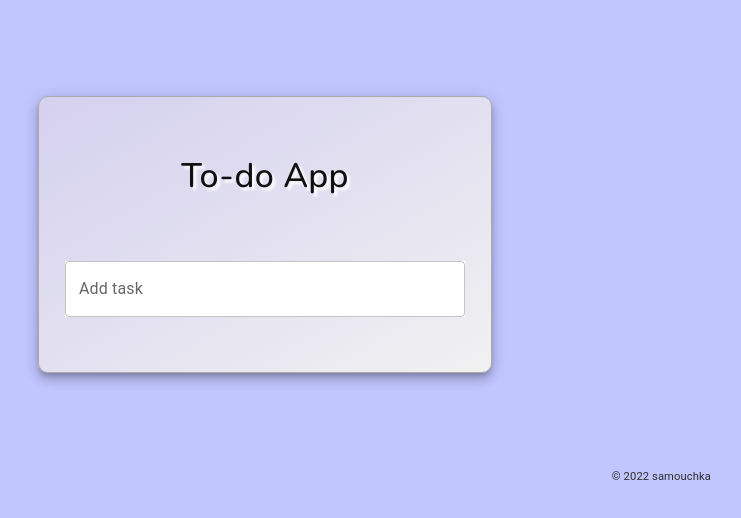
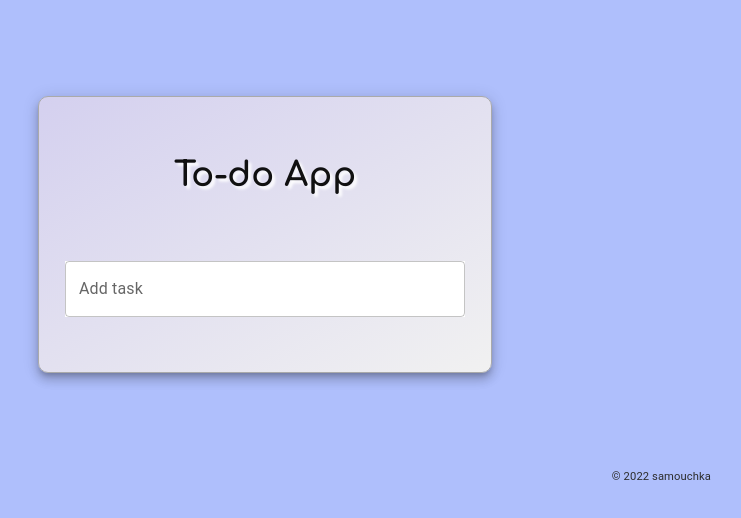
Before and after one commit to samouchka1/Todo-App-MUI, a React (Create React App) app: page / in a window 1280 px wide. Shown: the top 518 px of the page, without its empty margins (375-1116 px from the left). Built offline with nearby package versions, Linux system fonts and the light colour scheme.

Commit message:
styles edit

```diff
--- a/src/App.css
+++ b/src/App.css
@@ -1,3 +1,6 @@
+@import url('https://fonts.googleapis.com/css2?family=Comfortaa:wght@700&display=swap');
+/* google fonts */
+
 .colorTest {
   color: #f0f0f045;
 }
@@ -15,7 +18,7 @@
 
 .boxShadowTest {
   box-shadow: 0px 10px 13px -6px rgba(250, 250, 250, 0.2),0px 20px 31px 3px rgba(255, 255, 255, 0.14),0px 8px 38px 7px rgba(255, 255, 255, 0.12);
-  }
+}
 
 
 /*EDIT STYLES*/
@@ -34,11 +37,6 @@
 .tracking-in-expand {
 	-webkit-animation: tracking-in-expand 0.7s cubic-bezier(0.215, 0.610, 0.355, 1.000) both;
 	        animation: tracking-in-expand 0.7s cubic-bezier(0.215, 0.610, 0.355, 1.000) both;
-}
-
-.slide-out-left {
-	-webkit-animation: slide-out-left 0.35s cubic-bezier(0.550, 0.085, 0.680, 0.530) both;
-	        animation: slide-out-left 0.35s cubic-bezier(0.550, 0.085, 0.680, 0.530) both;
 }
 
 .color-change-2x {
@@ -62,8 +60,13 @@
 }
 
 .fade-in {
-	-webkit-animation: fade-in 1.3s cubic-bezier(0.390, 0.575, 0.565, 1.000) both;
-	        animation: fade-in 1.3s cubic-bezier(0.390, 0.575, 0.565, 1.000) both;
+	-webkit-animation: fade-in 1.2s cubic-bezier(0.390, 0.575, 0.565, 1.000) both;
+	        animation: fade-in 1.2s cubic-bezier(0.390, 0.575, 0.565, 1.000) both;
+}
+
+.rotate-center {
+	-webkit-animation: rotate-center 2s ease-in-out infinite both;
+	        animation: rotate-center 2s ease-in-out infinite both;
 }
 
 /**
@@ -99,54 +102,24 @@
 
 /**
  * ----------------------------------------
- * animation slide-out-left
- * ----------------------------------------
- */
- @-webkit-keyframes slide-out-left {
-  0% {
-    -webkit-transform: translateX(0);
-            transform: translateX(0);
-    opacity: 1;
-  }
-  100% {
-    -webkit-transform: translateX(-1000px);
-            transform: translateX(-1000px);
-    opacity: 0;
-  }
-}
-@keyframes slide-out-left {
-  0% {
-    -webkit-transform: translateX(0);
-            transform: translateX(0);
-    opacity: 1;
-  }
-  100% {
-    -webkit-transform: translateX(-1000px);
-            transform: translateX(-1000px);
-    opacity: 0;
-  }
-}
-
-/**
- * ----------------------------------------
  * animation color-change-2x
  * ----------------------------------------
  */
  @-webkit-keyframes color-change-2x {
   0% {
-    background: #dcd4ff;
+    background: #d4e9ff;
   }
   100% {
-    background: #b3bdff;
+    background: #9aa7fa;
   }
 }
 @keyframes color-change-2x {
   0% {
-    background: #dcd4ff;
+    background: #d4e9ff;
 
   }
   100% {
-    background: #b3bdff;
+    background: #9aa7fa;
   }
 }
 
@@ -270,3 +243,29 @@
     opacity: 1;
   }
 }
+
+/**
+ * ----------------------------------------
+ * animation rotate-center
+ * ----------------------------------------
+ */
+ @-webkit-keyframes rotate-center {
+  0% {
+    -webkit-transform: rotate(0);
+            transform: rotate(0);
+  }
+  100% {
+    -webkit-transform: rotate(360deg);
+            transform: rotate(360deg);
+  }
+}
+@keyframes rotate-center {
+  0% {
+    -webkit-transform: rotate(0);
+            transform: rotate(0);
+  }
+  100% {
+    -webkit-transform: rotate(360deg);
+            transform: rotate(360deg);
+  }
+}
--- a/src/App.js
+++ b/src/App.js
@@ -50,10 +50,14 @@ const iconBorderStyles = {
 
 const titleStyle = {
   margin: '2rem 0',
-  fontFamily: 'Nunito, sans-serif', //font family
+  fontFamily: 'Comfortaa, cursive', //font family
   color: '#090909f7', //title color
   textShadow: 'white 3px 3px 3px',
+  // '&:hover' {
+
+  // },
   caretColor: 'transparent',
+  letterSpacing: .05,
 }
 
 const signatureStyle = {
@@ -82,6 +86,7 @@ const theme = useTheme();
   const [tasks, setTasks] = useState([]);
   const [complete, setComplete] = useState(false);
   const [showContainer, setShowContainer] = useState(false); //setShow
+  const [titleEffect, setTitleEffect] = useState(false);
   // const [focusEffect, setFocusEffect] = useState(false);
 
   const addTask = (title) => {
@@ -333,8 +338,9 @@ const theme = useTheme();
             <Typography
               variant="h4"
               sx={titleStyle}
-              className="title animate__animated "
-
+              className={`title ${titleEffect ? 'rotate-center': ''}`}
+              onMouseEnter={()=> setTimeout(() => {setTitleEffect(true)}, 400)}
+              onMouseLeave={()=> setTitleEffect(false)}
             >
               To-do App
             </Typography>
```
